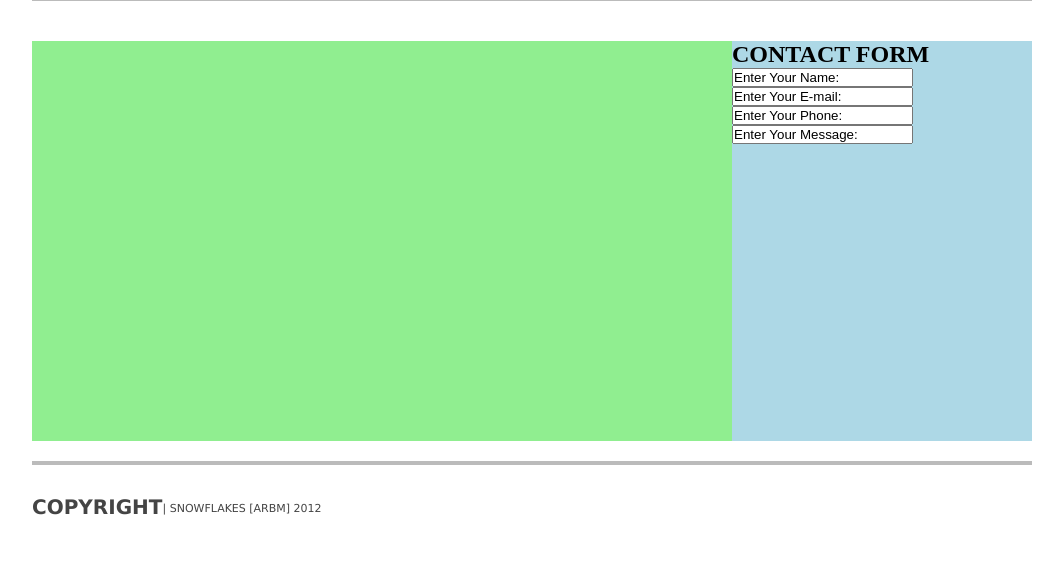
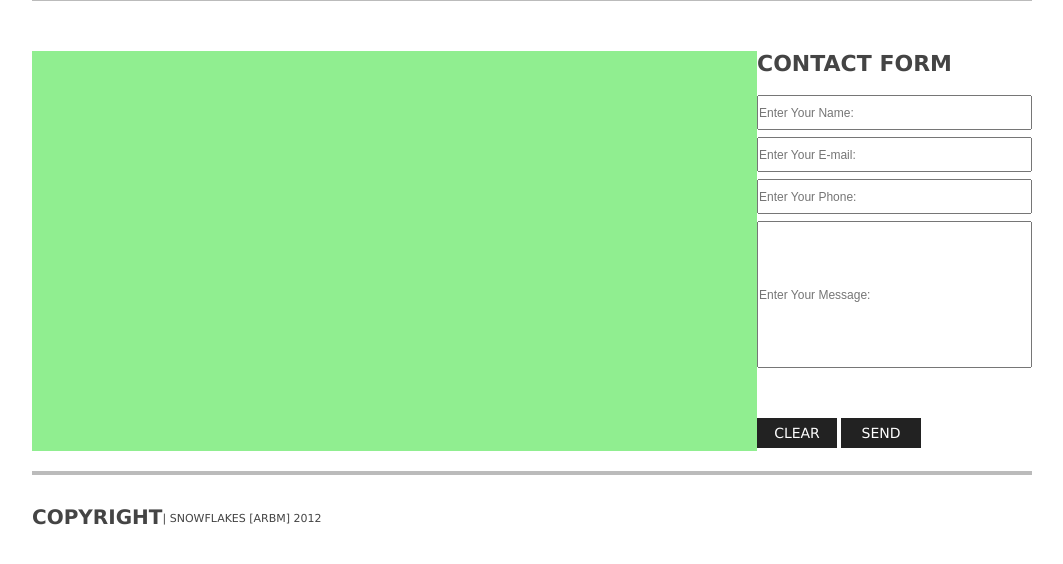
Before and after one commit to alirezabm/Sobhan-Seir-Ajans, a PHP site: page /contacts.html in a window 1280 px wide. Shown: the part 200-764 px from the top of the page, without its empty margins (108-1171 px from the left). Run offline with PHP 8.4, Linux system fonts and the light colour scheme.

Commit message:
edit contacts = contact form

```diff
--- a/contacts.html
+++ b/contacts.html
@@ -43,10 +43,21 @@
 			<div class="form">
 
 				<h2>CONTACT FORM</h2>
-				<input type="text" value='Enter Your Name:'/>
-				<input type="text" value='Enter Your E-mail:'/>
-				<input type="text" value='Enter Your Phone:'/>
-				<input type="text" value='Enter Your Message:'/>
+
+				<form id="contact-form" action="sendmail.php" method="post">
+
+					<input class="contact-txt" type="text" name="name" id="name" placeholder="Enter Your Name:" />
+
+					<input class="contact-txt" type="text" name="mail" id="mail" placeholder="Enter Your E-mail:" />
+
+					<input class="contact-txt" type="text" name="phone" id="phone" placeholder="Enter Your Phone:" />
+
+					<input class="contact-txtmsg" type="text" name="phone" id="phone" placeholder="Enter Your Message:" />
+
+					<input class="contact-btn" type="reset" name="clear" value="CLEAR" />
+					<input class="contact-btn" type="submit" name="submit" value="SEND" />
+
+				</form>
 
 			</div form>
 
--- a/style.css
+++ b/style.css
@@ -505,7 +505,7 @@ div.slideshow div.next{
 
 	width: 80px;
 	height: 30px;
-	background-color: #444;
+	background-color: #222;
 	margin: 0 0 0 35px;
 	font-size: 14px;
 	font-family: "Lucida Sans Unicode", "Lucida Grande", sans-serif;
@@ -670,15 +670,15 @@ footer p {
 .contacts {
 
 	height: 400px;
-	background-color: orange;
-	margin: 40px 0 20px 0;
+
+	margin: 50px 0 20px 0;
 
 
 }
 
 .information {
 
-	width: 700px;
+	width: 725px;
 	height: inherit;
 	background-color: lightgreen;
 	float: left;
@@ -687,10 +687,60 @@ footer p {
 
 .form {
 
-	margin-left: 700px;
+	margin-left: 725px;
 	height: inherit;
-	width: 300px;
-	background-color: lightblue;
+	width: 275px;
+
+	font:	10px;
 
 
 }
+
+.form h2 {
+
+	font-size: 22px;
+	font-family: "Lucida Sans Unicode", "Lucida Grande", sans-serif;
+	font-weight: bold;
+	color:#444;
+	margin-bottom: 12px;
+
+}
+
+.form .contact-txt {
+
+	font-size: 12px;
+	width: 275px;
+	height: 35px;
+	margin-top: 7px;
+
+}
+
+.form .contact-txtmsg {
+
+	font-size: 12px;
+	width: 275px;
+	height: 147px;
+	margin-top: 7px;
+
+}
+
+.form .contact-btn {
+
+	width: 80px;
+	height: 30px;
+	background-color: #222;
+	margin: 50px 0 0 0px;
+	font-size: 14px;
+	font-family: "Lucida Sans Unicode", "Lucida Grande", sans-serif;
+	color:white;
+	border: none;
+
+
+}
+
+.form .contact-btn:hover {
+
+	background-color: yellow;
+	color:#777;
+
+}
```
